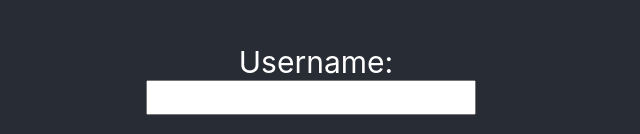
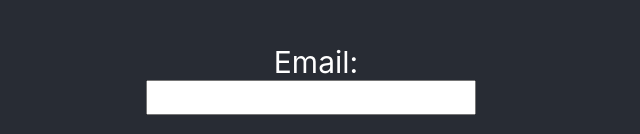
Before and after one commit to jakegustin/Redditify, a React (Create React App) app in the folder frontend/redditify-webpage/: page /registerForm in a window 1280 px wide. Shown: the part 181-315 px from the top of the page, without its empty margins (319-959 px from the left). Built offline with nearby package versions, Linux system fonts and the light colour scheme.

Commit message:
minor form change.

```diff
--- a/frontend/redditify-webpage/src/RegisterForm.js
+++ b/frontend/redditify-webpage/src/RegisterForm.js
@@ -103,7 +103,7 @@ function RegisterForm() {
         <h1>Redditify Registration</h1>
         {/*input prompts and boxes */}
         <div className="Login-input-container">
-          <label for="usernameInput">Username:</label>
+          <label for="usernameInput">Email:</label>
           <input onChange={myInput => {
               setUsername(myInput.target.value);
           }}
```
Also changed, not shown: 1 other file (tests, documents, lock files or other folders).
